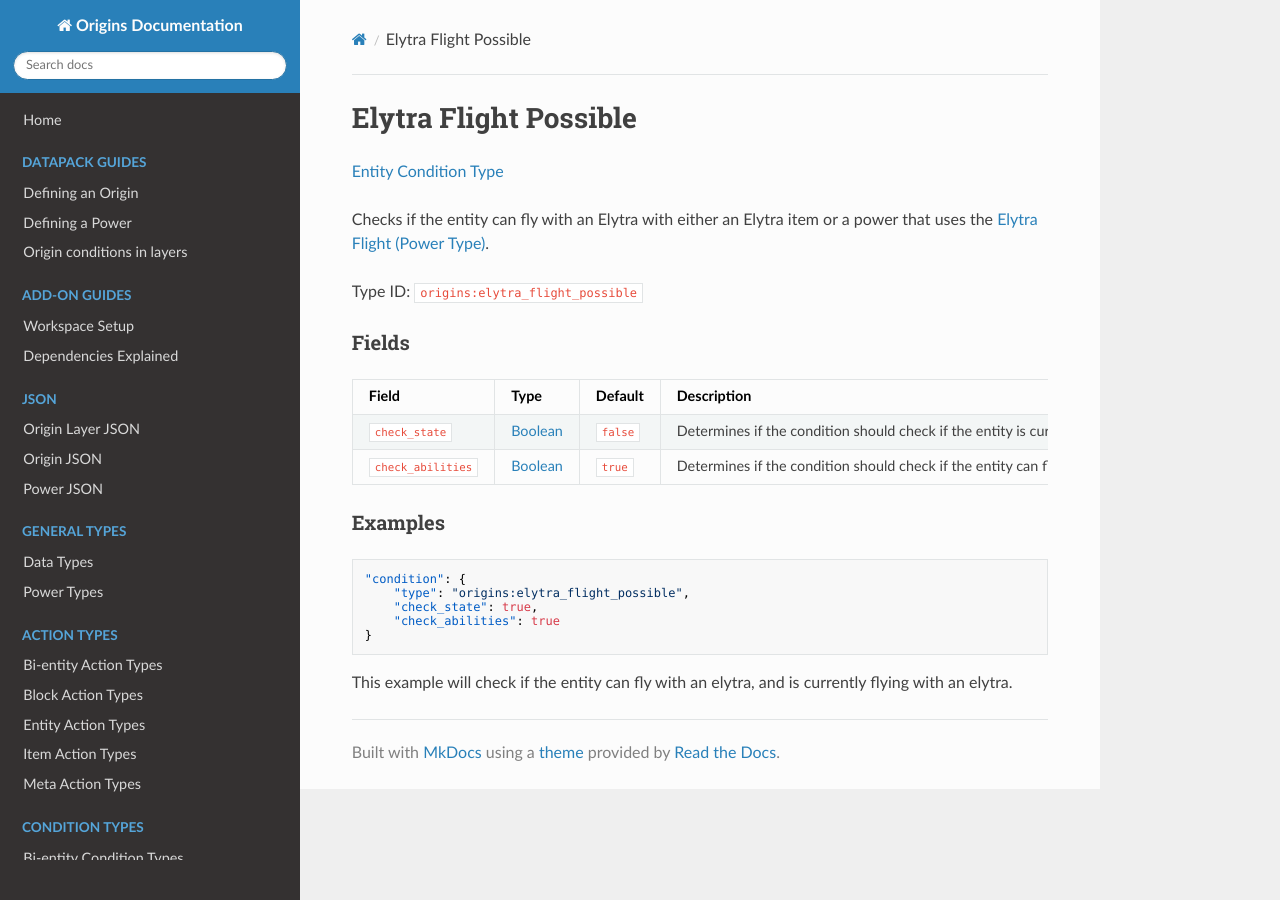
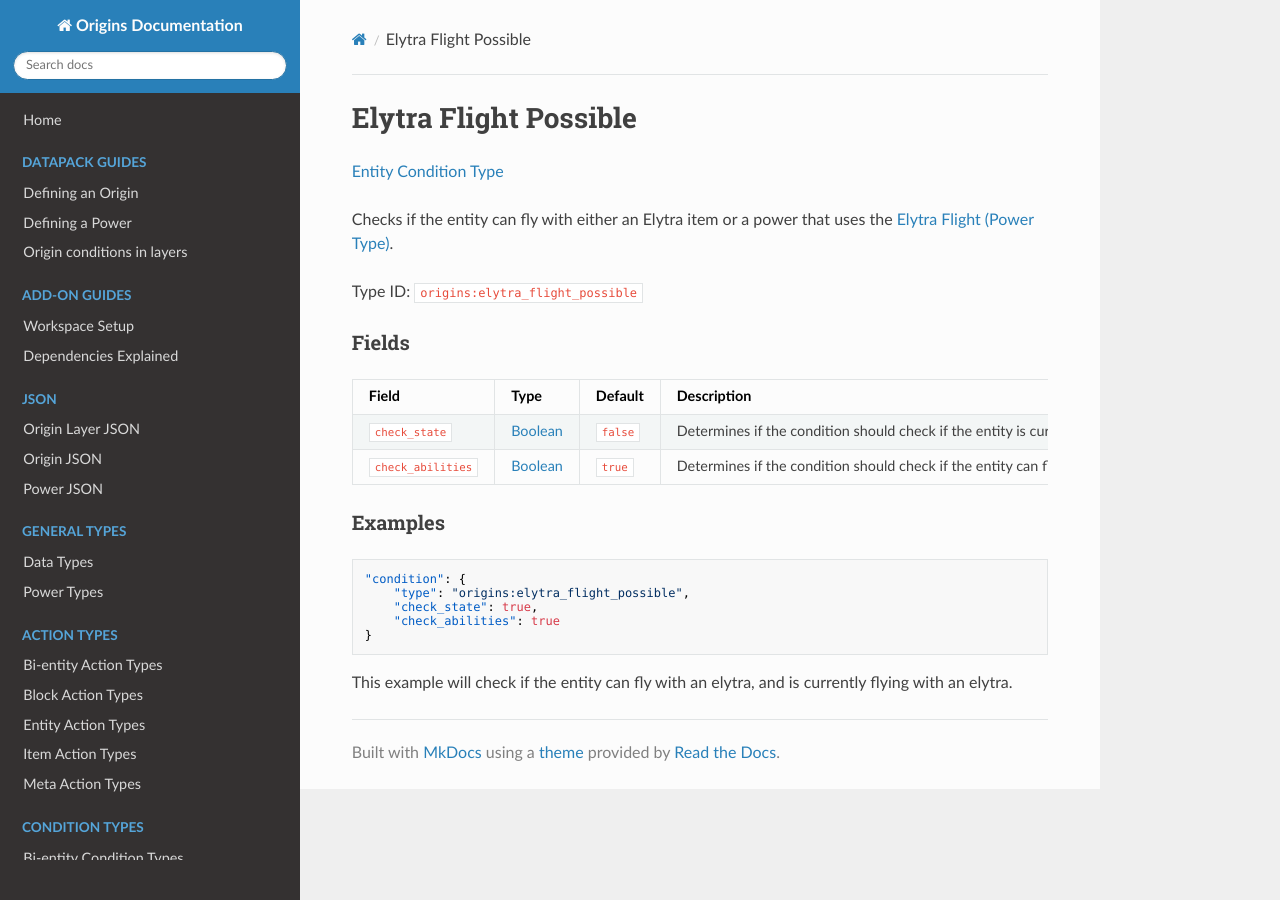
Before and after one commit to apace100/origins-docs, an MkDocs documentation site: the page built from docs/types/entity_condition_types/elytra_flight_possible.md, in a window 1280 px wide. Built offline with MkDocs 1.6.1, drawn with Linux system fonts in a browser that asks for light colours; nearby versions of some CDN libraries.

Commit message:
Updated `elytra_flight_possible.md` (Entity Condition Type)
Removed redundancy

```diff
--- a/docs/types/entity_condition_types/elytra_flight_possible.md
+++ b/docs/types/entity_condition_types/elytra_flight_possible.md
@@ -7,7 +7,7 @@ date: 2021-12-01
 
 [Entity Condition Type](../entity_condition_types.md)
 
-Checks if the entity can fly with an Elytra with either an Elytra item or a power that uses the [Elytra Flight (Power Type)](../power_types/elytra_flight.md).
+Checks if the entity can fly with either an Elytra item or a power that uses the [Elytra Flight (Power Type)](../power_types/elytra_flight.md).
 
 Type ID: `origins:elytra_flight_possible`
 
```
